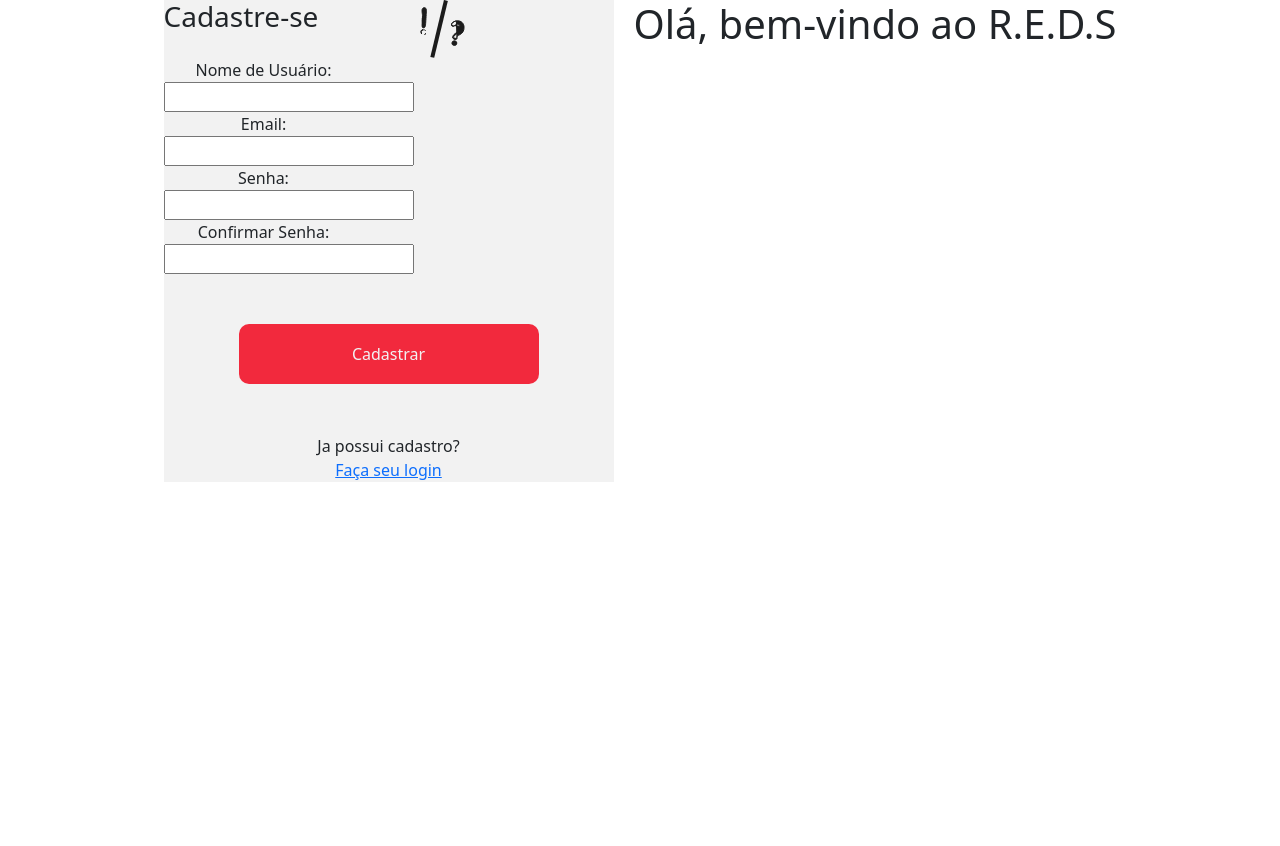
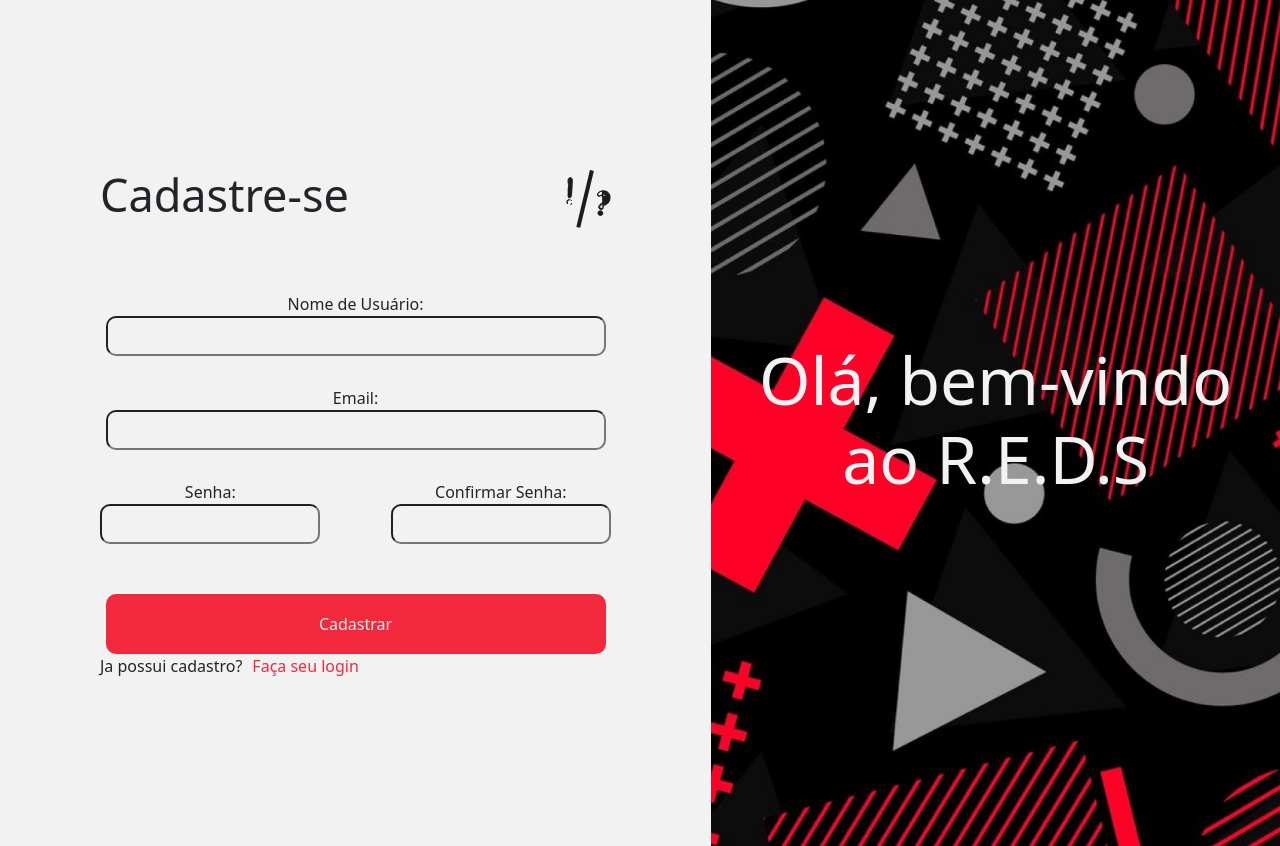
Before and after one commit to BrunoTakeo/reds, a React (Create React App) app: page /cadastro in a window 1280 px wide. Before the commit the page ends 800 px from the top, so only its background shows below. Built offline with nearby package versions, Linux system fonts and the light colour scheme.

Commit message:
Quase Termino Da Pagina Cadastro

```diff
--- a/src/Pages/Cadastro/Cadastro.js
+++ b/src/Pages/Cadastro/Cadastro.js
@@ -13,8 +13,7 @@ const Cadastro = () => {
                     <img src={IMAGEM_LOGO_B}/>
                 </div>
                 <div className='Info_Table_Dados'>
-                    <form>
-                        <div className='cadastro'>
+                    <div className='cadastro-1'>
                         <div className='cadastro-usuario'>
                         <div className='cadastro-form'>
                             <label
@@ -27,7 +26,7 @@ const Cadastro = () => {
                         </div>
                         </div>
                     </div>
-                        <div className='cadastro'>
+                    <div className='cadastro-2'>
                         <div className='cadastro-usuario'>
                         <div className='cadastro-form'>
                             <label
@@ -40,7 +39,7 @@ const Cadastro = () => {
                         </div>
                         </div>
                     </div>
-                        <div className='cadastro'>
+                    <div className='cadastro-3'>
                         <div className='cadastro-usuario'>
                         <div className='cadastro-form'>
                             <label
@@ -48,12 +47,12 @@ const Cadastro = () => {
                             >
                         Senha:
                             </label>
-                                <input type='text'>
+                            <input type='password'>
                             </input>
                         </div>
                         </div>
                     </div>
-                        <div className='cadastro'>
+                    <div className='cadastro-4'>
                         <div className='cadastro-usuario'>
                         <div className='cadastro-form'>
                             <label
@@ -61,25 +60,26 @@ const Cadastro = () => {
                             >
                         Confirmar Senha:
                             </label>
-                                <input type='text'>
+                            <input type='password'>
                             </input>
                         </div>
                         </div>
                     </div>
-                    </form>
                 </div>
                 <div className='Area_Button'>
                     <Link className='Button_Cadastrar'>
                         Cadastrar
                     </Link>
                 </div>
+                <div className='PossuiCadastro'>
                     Ja possui cadastro?
-                <Link to='/cadastro'>
+                    <Link className='FazLogin' to='/'>
                     Faça seu login
                     </Link>
                 </div>
+            </div>
             <div className='Poster'>
-                <h1>Olá, bem-vindo ao R.E.D.S</h1>
+                <h1>Olá, bem-vindo <br/> ao R.E.D.S</h1>
             </div>
         </div>
     </Fragment>
--- a/src/Pages/Cadastro/cadastro.css
+++ b/src/Pages/Cadastro/cadastro.css
@@ -1,13 +1,25 @@
 .Info_Cadastro{
     display: flex;
     justify-content: center;
-    gap: 20px;
+    min-height: calc(110vh - 34.5px);
 }
 .Logo_Cadastre-se{
     display: flex;
+    align-items: center;
+    justify-content:space-between;
+    padding: 100px;
+    padding-bottom: calc(50px + 12px);
     gap: 100px;
 }
+.Logo_Cadastre-se h3{
+    font-size: 45px;
+}
+.Logo_Cadastre-se img{
+    width: 47px;
+    height: 58px;
+}
 .Info_Table{
+    width: 1000px;
     background-color: #F2F2F2;
     display: flex;
     flex-direction: column;
@@ -19,19 +31,50 @@
 }
 .Info_Table_Dados{
     display: grid;
-    grid-template-columns: repeat(2,200px);
-    column-gap: 50px;
-    row-gap: 15px;
+    grid-template-columns: repeat(2, 1fr);
+    grid-template-rows: repeat(2, 1fr);
+    grid-column-gap: 10px;
+    grid-row-gap: 30px;
+    padding: 70px;
+    padding-top: calc(70px - 180px);
+    padding-bottom: calc(70px - 100px);
+}
+.cadastro-1{
+    grid-area: 1 / 1 / 2 / 3;
+}
+.cadastro-2{
+    grid-area: 2 / 1 / 3 / 3;
+}
+.cadastro-3{
+    grid-area: 3 / 1 / 4 / 2;
+}
+.cadastro-4{
+    grid-area: 3 / 2 / 4 / 3;
+}
+.cadastro-3 .cadastro-usuario .cadastro-form input{
+    width: 220px;
+}
+.cadastro-4 .cadastro-usuario .cadastro-form input{
+    width: 220px;
+}
+.cadastro-form{
+    display: flex;
+    flex-direction: column;
+    align-items: center;
+    justify-content: center;
 }
 .cadastro-form input{
-    width: 250px;
-    height: 30px;
+    border-radius: 10px;
+    width: 500px;
+    height: 40px;
+    background: #F2F2F2;
 }
 .Area_Button{
     display: flex;
     justify-content: center;
     align-items: center;
     padding: 50px;
+    padding-bottom: calc(50px - 150px);
 }
 .Button_Cadastrar{
     display: flex;
@@ -40,7 +83,30 @@
     text-decoration: none;
     background: #F2293D;
     color: #F2F2F2;
-    width: 300px;
+    width: 500px;
     height: 60px;
     border-radius: 10px;
 }
+.PossuiCadastro{
+    text-align: start;
+    padding-left: 100px;
+    padding-bottom: 100px;
+}
+.FazLogin{
+    padding-left: 10px;
+    text-decoration: none;
+    color: #F2293D;
+}
+.Poster{
+    width: 800px;
+    display: flex;
+    align-items: center;
+    justify-content: center;
+    background-image:url('/src/assets/img/Banner.png');
+    background-position: center;
+    background-size: cover;
+}
+.Poster h1{
+    font-size: 66px;
+    color: #F2F2F2;
+}
```
Also changed, not shown: src/assets/img/Banner.png (added). Lines whose indentation alone changed are shown as unchanged.
